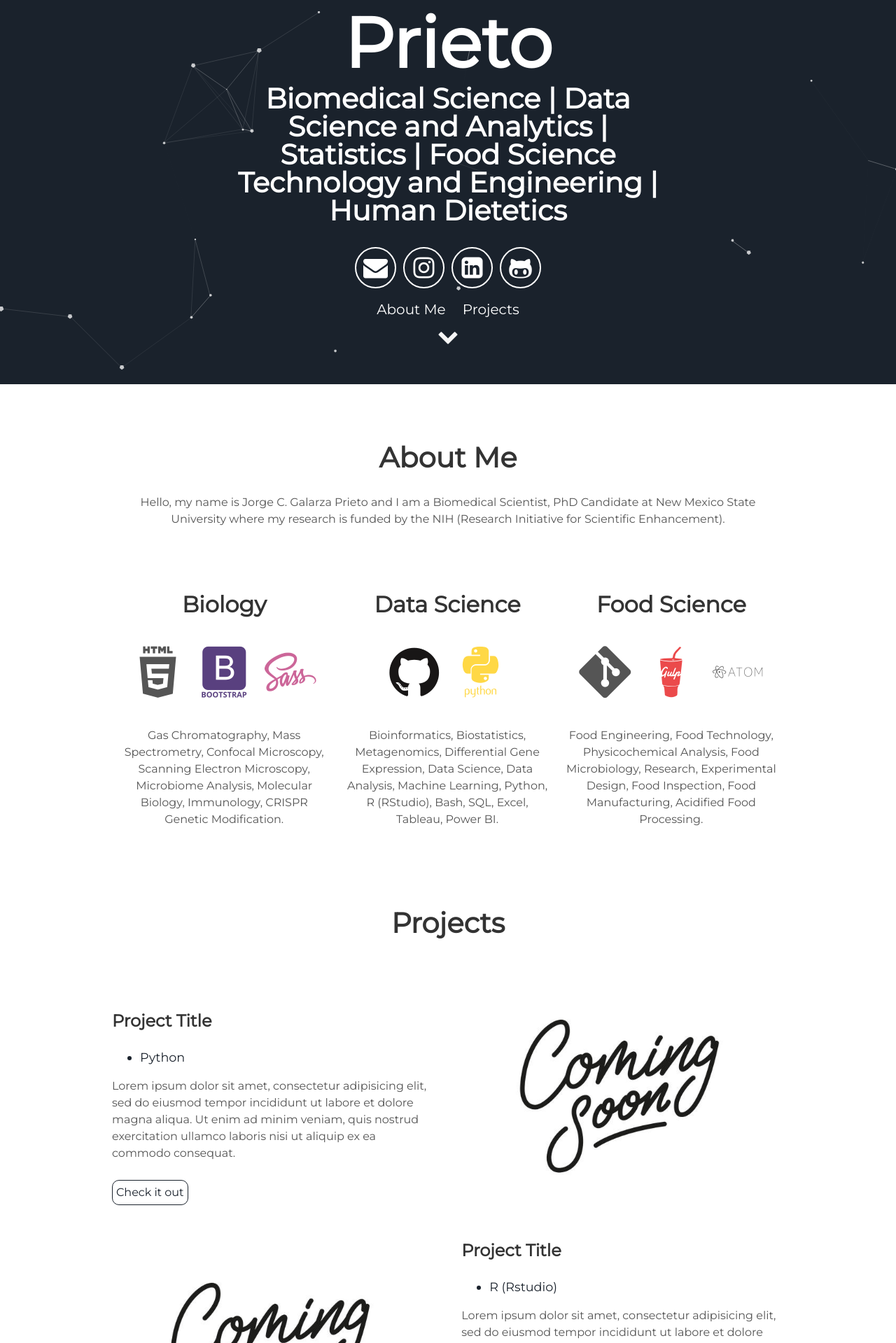
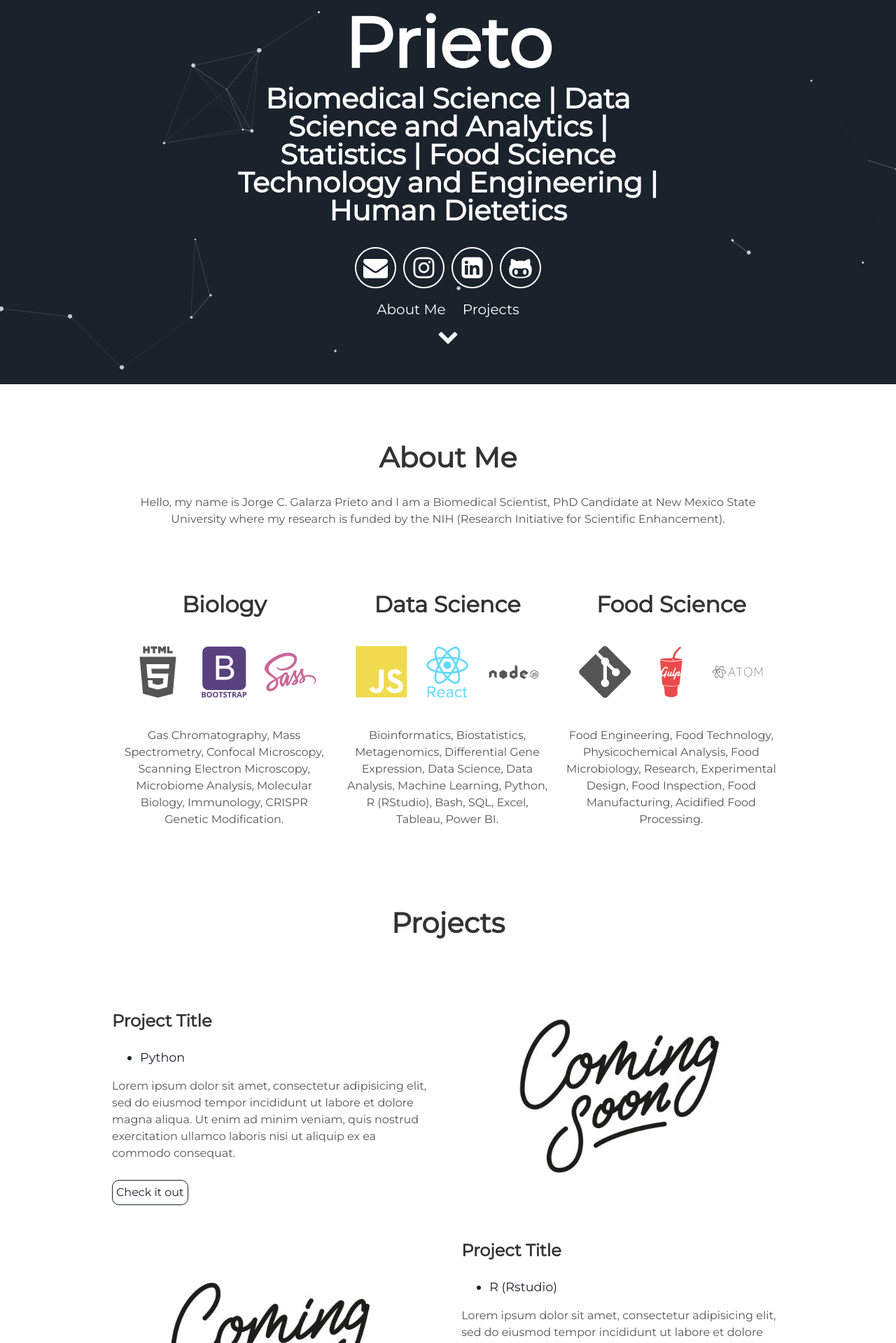
Before and after one commit to jorgegalarza1/jorgegalarza1.github.io, a Jekyll site: the page built from index.html, in a window 1280 px wide. Shown: the part 351-2270 px from the top of the page at 70% size. Built offline with Jekyll 4.4.1, drawn with Linux system fonts in a browser that asks for light colours.

Commit message:
Update about.html

```diff
--- a/_includes/about.html
+++ b/_includes/about.html
@@ -12,9 +12,9 @@
     </div>
     <div class="tech">
       <h2>Data Science</h2>
-      <i class="devicon-github-plain colored"></i>
-      <i class="devicon-python-plain-wordmark colored"></i>
-      <i class="devicon-rstudio-plain"></i>
+      <i class="devicon-javascript-plain colored"></i>
+      <i class="devicon-react-original-wordmark colored"></i>
+      <i class="devicon-nodejs-plain-wordmark"></i>
       <p>Bioinformatics, Biostatistics, Metagenomics, Differential Gene Expression, Data Science, Data Analysis, Machine Learning, Python, R (RStudio), Bash, SQL, Excel, Tableau, Power BI.</p>
     </div>
     <div class="tech">
```
